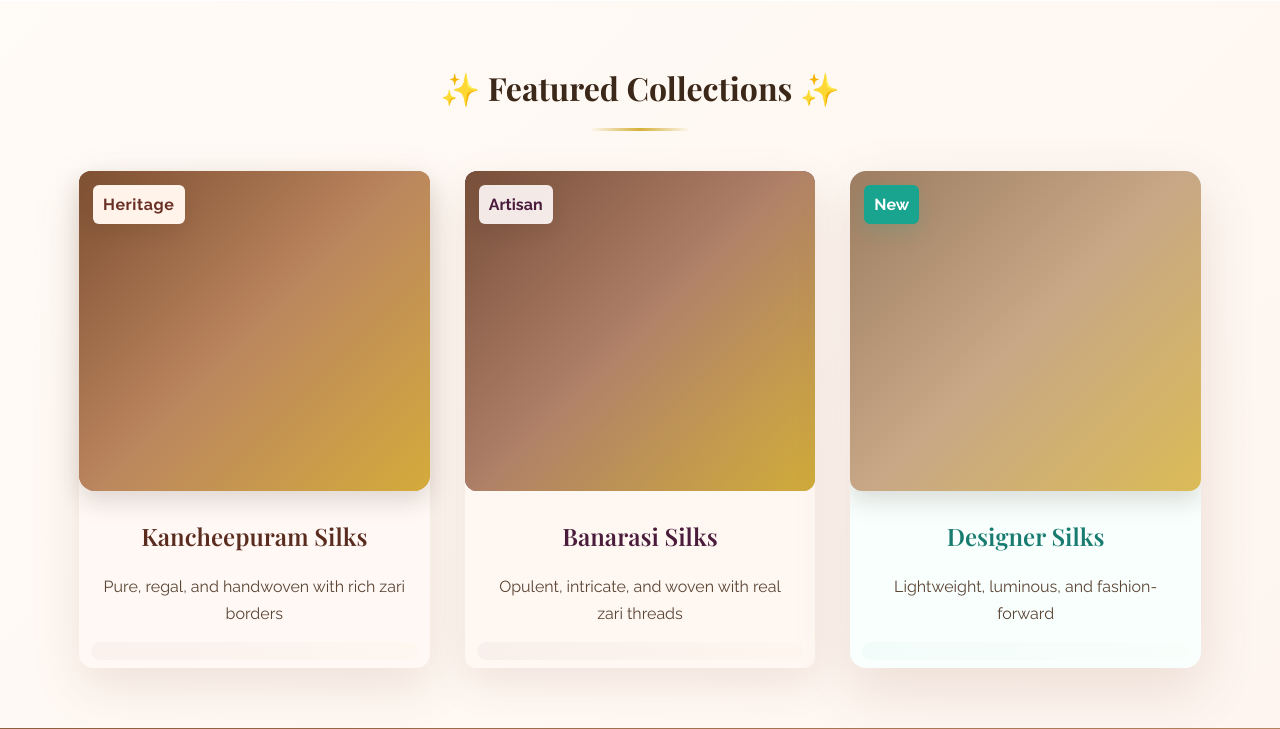
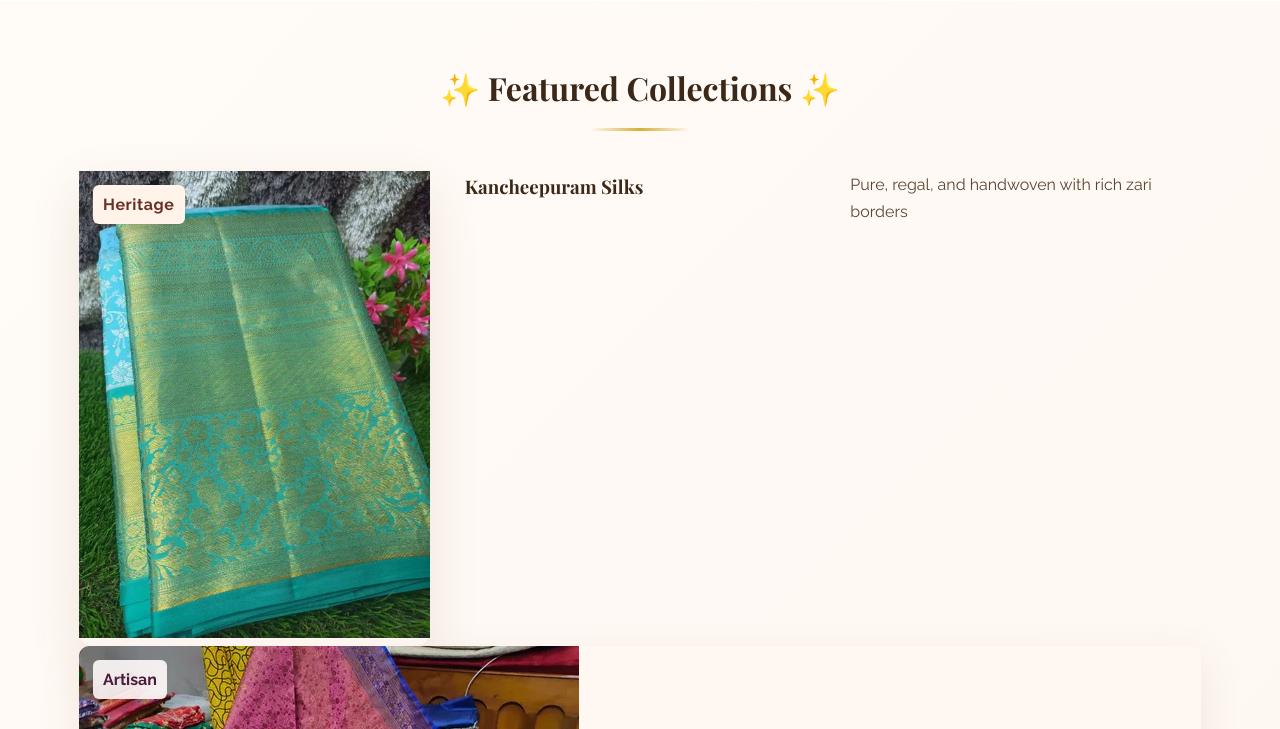
Before and after one commit to avi-2004-kg/saree, a Flask app: page / in a window 1280 px wide. Shown: the part 1261-1990 px from the top of the page. Run offline with Flask 3, Linux system fonts and the light colour scheme.

Commit message:
Update index.html

```diff
--- a/templates/index.html
+++ b/templates/index.html
@@ -41,21 +41,21 @@
         <h2 class="section-title">✨ Featured Collections ✨</h2>
         <div class="collection-grid">
             <div class="collection-item collection-item--kancheepuram">
-                <div class="collection-image kancheepuram">
+                <img src="static/images/Kancheepuram Silk Sarees.jpg" alt="Kancheepuram Silk Sarees">
                     <span class="collection-tag">Heritage</span>
                 </div>
                 <h3>Kancheepuram Silks</h3>
                 <p>Pure, regal, and handwoven with rich zari borders</p>
             </div>
             <div class="collection-item collection-item--banarasi">
-                <div class="collection-image banarasi">
+                <img src="static/images/Banarasi Silk Sarees.jpg" alt="Banarasi Silk Sarees">
                     <span class="collection-tag collection-tag--alt">Artisan</span>
                 </div>
                 <h3>Banarasi Silks</h3>
                 <p>Opulent, intricate, and woven with real zari threads</p>
             </div>
             <div class="collection-item collection-item--designer">
-                <div class="collection-image designer">
+                <img src="static/images/Tissue and Designer Silks.jpg" alt="Tissue and Designer Silks">
                     <span class="collection-tag collection-tag--new">New</span>
                 </div>
                 <h3>Designer Silks</h3>
```
